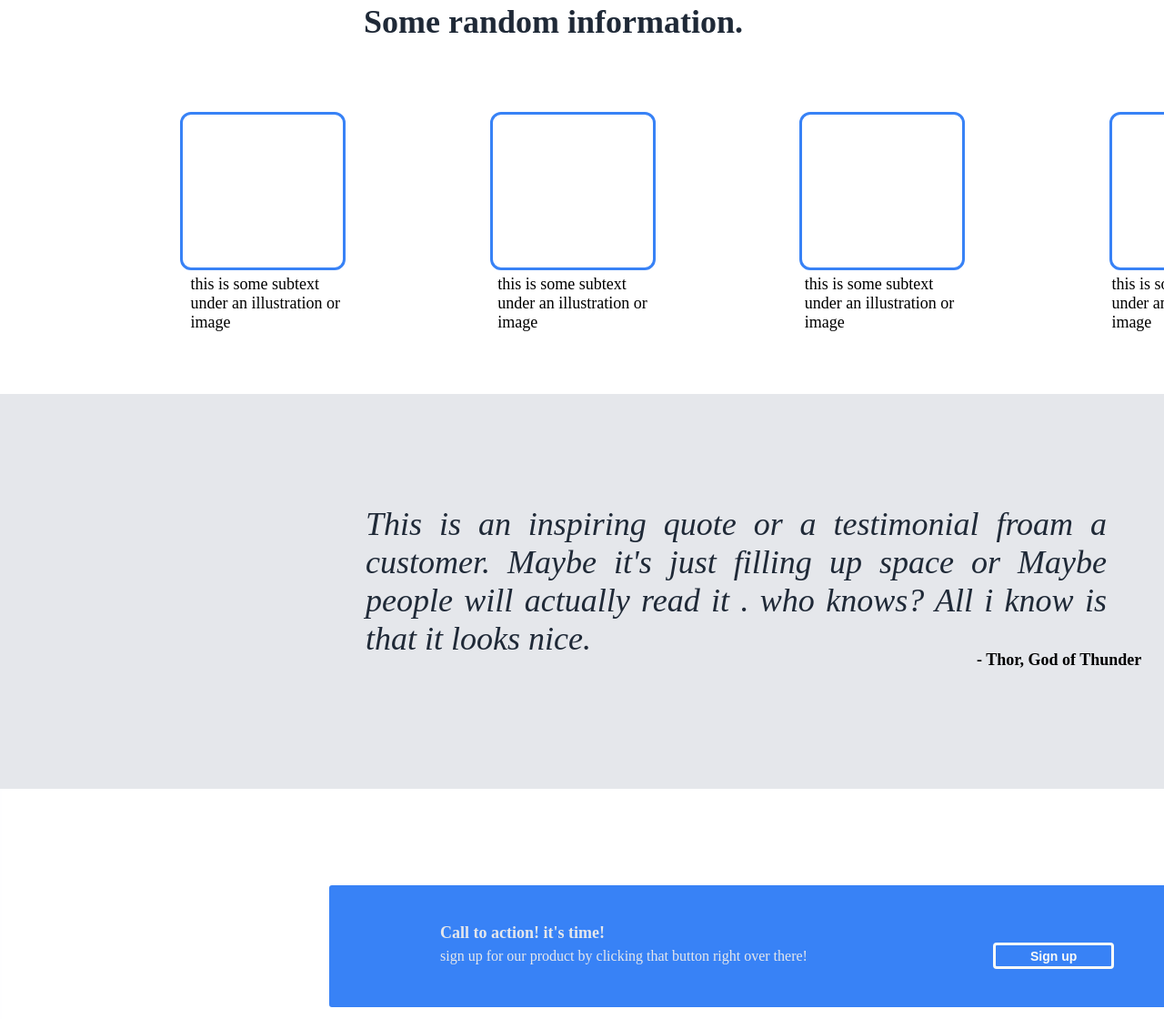
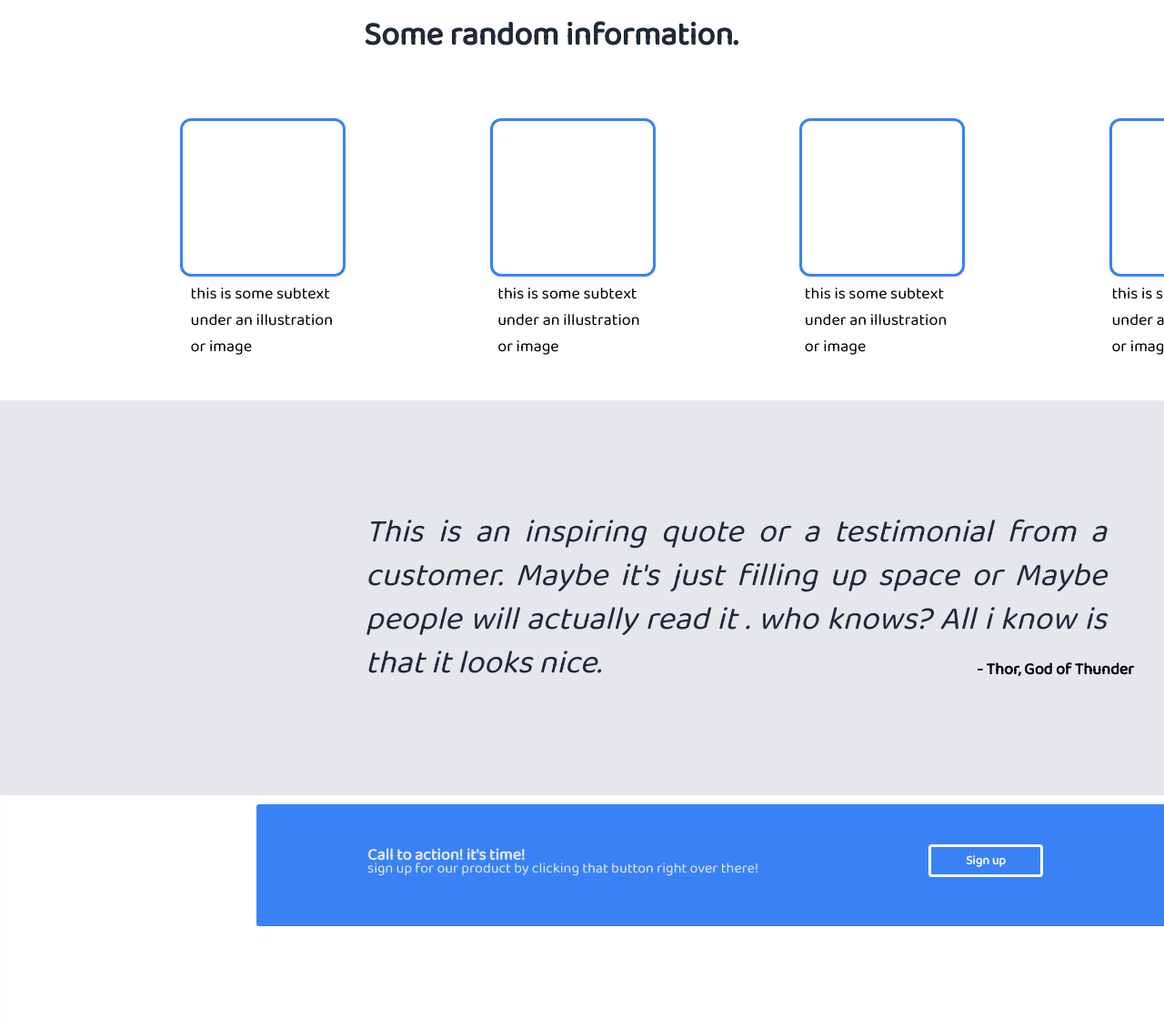
Before and after one commit to AnujAgrawall/landing-page, a plain HTML site: page index.html in a window 1280 px wide. Shown: the part 572-1692 px from the top of the page at 91% size. Drawn offline with Linux system fonts and the light colour scheme.

Commit message:
fixed some typos added a file style.css to organise thigs added a font family organised code a little betterEverything up-to-date

```diff
--- a/index.html
+++ b/index.html
@@ -1,248 +1,56 @@
 <!DOCTYPE html>
 <html lang="en">
+
 <head>
     <meta charset="UTF-8">
     <meta http-equiv="X-UA-Compatible" content="IE=edge">
     <meta name="viewport" content="width=device-width, initial-scale=1.0">
+    <link rel="preconnect" href="https://fonts.googleapis.com">
+    <link rel="preconnect" href="https://fonts.gstatic.com" crossorigin>
+    <link href="https://fonts.googleapis.com/css2?family=Baloo+Bhai+2&display=swap" rel="stylesheet">
+    <link rel="stylesheet" href="style.css">
     <title>Landing-Page</title>
-    <style>
-        *{
-            padding: 0;margin: 0;
-        }
-        .navbar{
-            height: 60vh;
-            width: 142vh;
-            padding: 3vh 30vh;
-            background-color: #1f2937;
-            /* color: aliceblue; */
-            /* border: 2px solid rgb(255, 255, 255); */
-        }
-        .one{
-            height: 17vh;
-            width: 18vh;
-            /* border: 2px solid rgb(255, 255, 255); */
-            font-size: 24px;
-            color: #f9faf8;
-        }
-          h3 {
-            height: 14vh;
-            width: 42vh;
-            font-size: 48px;
-            font-weight: bolder;
-            color: #f9faf8;
-            /* border: 2px solid rgb(255, 255, 255); */
-        }
-        #three{
-            height: 9vh;
-            width: 52vh;
-            font-size: 18px;
-            color: #e5e7eb;
-            text-align: justify;
-            /* border: 2px solid rgb(255, 255, 255); */
-        }
-       li{height: 3vh;
-            width: 27vh;
-            float: right;
-            color: #e5e7eb;
-            position: relative;
-            bottom: 43vh;
-            left: 13vh;
-            font-size: 18px;
-            list-style: none;
-            /* border: 2px solid rgb(255, 255, 255); */
-       }
+</head>
 
-        #five{
-            background-color: rgb(87, 88, 102);
-            text-align: center;
-            padding-top: 12vh;
-            height: 14vh;
-            width: 60vh;
-            float: right;
-            position: relative;
-           left: 55vh;
-           bottom: 24vh;
-           font-size: 18px;
-           color: #e5e7eb;
-           /* border: 2px solid rgb(255, 255, 255); */
-        }
-        a{
-            color: #e5e7eb;
-            text-decoration: none;
-        }
-        #four{
-            background-color: #3882f6; /* Green */
-            border: none;
-            color: #f9faf8;
-            text-align: center;
-            text-decoration: none;
-            display: inline-block;
-            font-size: 14px;
-            padding: 3.5px 42px;
-            cursor: pointer;
-            border-radius: 4px;
-            font-weight: bold;
-        }
-        .container{
-            display: flex;
-            /* border: 2px solid rgb(35, 96, 209); */
-            height: 430px;
-            width: 100%;
-            /* padding: 0px 50px; */
-            flex-direction: column;
-            /* align-items: center; */
-            /* justify-content: end; */
-        }
-        .random{
-            /* margin-left: 200px; */
-            height:15vh;
-            width: 60vh;
-            /* border: 2px solid rgb(35, 96, 209); */
-            font-size: 36px;
-            font-weight: bolder;
-            color: #1f2937;
-            align-self:center;
-        }
-        .two{
-            border: 3px solid #3882f6;
-            border-radius: 12px;
-            height: 21vh;
-            width: 22vh;
-            align-self: center;
-
-            /* flex-direction: row; */
-        }
-        .three{
-            margin-top: 5px;
-            /* border: 2px solid #3882f6; */
-            height: 16vh;
-            width: 21vh;
-            align-self: center;
-            font-size: 18px;
-        }
-       .pc,  .cp{
-            margin-left: 5vh;
-            width: 190vh;
-            /* border: 2px solid #3882f6; */
-            display: flex;
-            justify-content: space-evenly;
-        }
-        .z{
-            border: 2px solid #e5e7eb;
-            height: 430px;
-            width: 100%;
-            background-color: #e5e7eb;
-        }
-        .info{
-            margin-top: 15vh;
-            margin-left: 50vh;
-            /* border: 2px solid rgb(35, 96, 209); */
-            height: 160px;
-            width: 815px;
-            font-size: 36px;
-            color: #1f2937;
-            font-weight:100;
-            font-style: italic;
-            text-align: justify;
-            background-color: #e5e7eb;
-        }
-        .thor{
-            margin-left: 134vh;
-            width: 25vh;
-            /* border: 2px solid rgb(35, 96, 209); */
-            font-size: 18px;
-            font-weight: bold;
-        }
-        .call{
-            border: 2px solid #fefeff;
-            height: 40vh;
-            width: 100%;
-        }
-        .some{
-            margin-top: 13vh;
-            margin-left: 45vh;
-            border: 2px solid #3882f6;
-            height: 130px;
-            width: 1015px;
-            background-color: #3882f6;
-            border-radius: 3px;
-        }
-        .action{
-            font-size: 18px;
-            font-weight: bold;
-            /* border: 2px solid #101011; */
-            width: 30vh;
-            margin-left: 15vh;
-            margin-top: 5vh;
-            color: #e5e7eb;
-        }
-        .quote{
-            margin-left: 15vh;
-            /* font-size: 18px; */
-            /* font-weight: bold; */
-            /* border: 2px solid #101011; */
-            width: 100vh;
-            color: #e5e7eb;
-        }
-        .button{
-            margin-left: 25vh;
-            background-color: #3882f6; /* Green */
-            border: solid #f9faf8;
-            color: #f9faf8;
-            text-align: center;
-            text-decoration: none;
-            display: inline-block;
-            font-size: 14px;
-            padding: 3.5px 38px;
-            cursor: pointer;
-            border-radius: 4px;
-            font-weight: bold;
-        }
-        footer{
-            border: 2px solid #1f2937;
-            height: 80px;
-            width: 100%;
-            text-align: center;
-            padding-top: 9vh;
-            font-size: 18px;
-            color: #e5e7eb;
-            background-color:#1f2937;
-        }
-
-    </style>
-</head>
 <body>
     <header class="navbar">
         <div class="left">
             <h4 class="one">Header Logo</h4>
-            <p id="two"><h3>This Website is awesome</h3></p>
+            <p id="two">
+            <h3>This Website is awesome</h3>
+            </p>
             <p id="three">This website has some subtext that goes here under the
                 main title. it's a smaller font and the color is lower constrast
             </p>
-            <a href="https://www.youtube.com/watch?v=pRpeEdMmmQ0&t=61s"target="_blank" ><button id="four">Sign up</button></a>
+            <a href="https://www.youtube.com/watch?v=pRpeEdMmmQ0&t=61s" target="_blank"><button id="four">Sign
+                    up</button></a>
         </div>
         <div class="right">
             <ul>
-                <li><a href="https://www.youtube.com/watch?v=JhckVlgYZJE"target="_blank">header link three</a></li>
-                <li><a href="https://youtu.be/G0x6DJ9eVsM?t=154"target="_blank">header link two</a></li>
-                <li><a href="https://youtu.be/f1N5lZw7e78?t=5"target="_blank">headre link one</a></li>
+                <li><a href="https://www.youtube.com/watch?v=JhckVlgYZJE" target="_blank">header link three</a></li>
+                <li><a href="https://youtu.be/G0x6DJ9eVsM?t=154" target="_blank">header link two</a></li>
+                <li><a href="https://youtu.be/f1N5lZw7e78?t=5" target="_blank">header link one</a></li>
             </ul>
             <p id="five">this is a placeholder for an image</p>
         </div>
     </header>
     <div class="container">
         <div class="random">Some random information.</div>
-   <div class="cp"> <div class="two"></div>
+        <div class="cp">
             <div class="two"></div>
             <div class="two"></div>
-   <div class="two"></div></div>
-    <div class="pc"><div class="three">this is some subtext under an illustration or image</div>
+            <div class="two"></div>
+            <div class="two"></div>
+        </div>
+        <div class="pc">
             <div class="three">this is some subtext under an illustration or image</div>
             <div class="three">this is some subtext under an illustration or image</div>
-    <div class="three">this is some subtext under an illustration or image</div></div>
+            <div class="three">this is some subtext under an illustration or image</div>
+            <div class="three">this is some subtext under an illustration or image</div>
+        </div>
     </div>
     <div class="z">
-    <div class="info">This is an inspiring quote or a testimonial froam a
+        <div class="info">This is an inspiring quote or a testimonial from a
             customer. Maybe it's just filling up space or Maybe people
             will actually read it . who knows? All i know
             is that it looks nice.
@@ -252,9 +60,12 @@
     <div class="call">
         <div class="some">
             <div class="action">Call to action! it's time!</div>
-   <dive class="quote">sign up for our product by clicking that button right over there!</dive>
-   <a href="https://www.youtube.com/watch?v=QhMO5SSmiaA&t=94s" target="_blank"><button class="button">Sign up</button></div></a>
+            <div class="quote">sign up for our product by clicking that button right over there!</div>
+            <a href="https://www.youtube.com/watch?v=QhMO5SSmiaA&t=94s" target="_blank"><button class="button">Sign
+                    up</button>
+        </div></a>
     </div>
     <footer>Copyright &copy;<a href="https://www.theodinproject.com/dashboard"> The Odin Project 2022</a></footer>
 </body>
+
 </html>
--- /dev/null
+++ b/style.css
@@ -0,0 +1,236 @@
+* {
+    padding: 0;
+    margin: 0;
+    font-family: 'Baloo Bhai 2', cursive;
+}
+.navbar {
+    height: 60vh;
+    width: 142vh;
+    padding: 3vh 30vh;
+    background-color: #1f2937;
+    /* color: aliceblue; */
+    /* border: 2px solid rgb(255, 255, 255); */
+}
+
+.one {
+    height: 17vh;
+    width: 18vh;
+    /* border: 2px solid rgb(255, 255, 255); */
+    font-size: 24px;
+    color: #f9faf8;
+}
+
+h3 {
+    height: 12vh;
+    width: 42vh;
+    font-size: 48px;
+    font-weight: bolder;
+    color: #f9faf8;
+    /* border: 2px solid rgb(255, 255, 255); */
+    line-height: 6vh;
+}
+
+#three {
+    height: 11vh;
+    width: 56vh;
+    font-size: 18px;
+    color: #e5e7eb;
+    text-align: justify;
+    line-height: 3.5vh;
+    /* border: 2px solid rgb(255, 255, 255); */
+}
+
+li {
+    height: 3vh;
+    width: 27vh;
+    float: right;
+    color: #e5e7eb;
+    position: relative;
+    bottom: 43vh;
+    left: 13vh;
+    font-size: 18px;
+    list-style: none;
+    /* border: 2px solid rgb(255, 255, 255); */
+}
+
+#five {
+    background-color: rgb(87, 88, 102);
+    text-align: center;
+    padding-top: 12vh;
+    height: 14vh;
+    width: 60vh;
+    float: right;
+    position: relative;
+    left: 65vh;
+    bottom: 27vh;
+    font-size: 18px;
+    color: #e5e7eb;
+    /* border: 2px solid rgb(255, 255, 255); */
+}
+
+a {
+    color: #e5e7eb;
+    text-decoration: none;
+}
+
+#four {
+    background-color: #3882f6;
+    /* Green */
+    border: none;
+    color: #f9faf8;
+    text-align: center;
+    text-decoration: none;
+    display: inline-block;
+    font-size: 14px;
+    padding: 3.5px 42px;
+    cursor: pointer;
+    border-radius: 4px;
+    font-weight: bold;
+}
+
+.container {
+    display: flex;
+    /* border: 2px solid rgb(35, 96, 209); */
+    height: 430px;
+    width: 100%;
+    /* padding: 0px 50px; */
+    flex-direction: column;
+    /* align-items: center; */
+    /* justify-content: end; */
+}
+
+.random {
+    /* margin-left: 200px; */
+    height: 15vh;
+    width: 60vh;
+    /* border: 2px solid rgb(35, 96, 209); */
+    font-size: 36px;
+    font-weight: bolder;
+    color: #1f2937;
+    align-self: center;
+}
+
+.two {
+    border: 3px solid #3882f6;
+    border-radius: 12px;
+    height: 21vh;
+    width: 22vh;
+    align-self: center;
+
+    /* flex-direction: row; */
+}
+
+.three {
+    margin-top: 5px;
+    /* border: 2px solid #3882f6; */
+    height: 16vh;
+    width: 21vh;
+    align-self: center;
+    font-size: 18px;
+}
+
+.pc,
+.cp {
+    margin-left: 5vh;
+    width: 190vh;
+    /* border: 2px solid #3882f6; */
+    display: flex;
+    justify-content: space-evenly;
+}
+
+.z {
+    border: 2px solid #e5e7eb;
+    height: 430px;
+    width: 100%;
+    background-color: #e5e7eb;
+}
+
+.info {
+    margin-top: 15vh;
+    margin-left: 50vh;
+    /* border: 2px solid rgb(35, 96, 209); */
+    height: 160px;
+    width: 815px;
+    font-size: 36px;
+    color: #1f2937;
+    font-weight: 100;
+    font-style: italic;
+    text-align: justify;
+    background-color: #e5e7eb;
+    line-height: 6vh;
+}
+
+.thor {
+    margin-left: 134vh;
+    width: 25vh;
+    /* border: 2px solid rgb(35, 96, 209); */
+    font-size: 18px;
+    font-weight: bold;
+}
+
+.call {
+    border: 2px solid #fefeff;
+    height: 60vh;
+    width: 100%;
+}
+
+.some {
+    margin-top: 1vh;
+    margin-left: 35vh;
+    border: 2px solid #3882f6;
+    height: 130px;
+    width: 1015px;
+    background-color: #3882f6;
+    border-radius: 3px;
+}
+
+.action {
+    font-size: 18px;
+    font-weight: bold;
+    /* border: 2px solid #101011; */
+    width: 30vh;
+    margin-left: 15vh;
+    margin-top: 5vh;
+    color: #e5e7eb;
+    height: 2vh;
+}
+
+.quote {
+    margin-left: 15vh;
+    /* font-size: 18px; */
+    /* font-weight: bold; */
+    /* border: 2px solid #101011; */
+    width: 100vh;
+    color: #e5e7eb;
+}
+
+.button {
+    /* margin-left: 25vh; */
+    background-color: #3882f6;
+    /* Green */
+    border: solid #f9faf8;
+    color: #f9faf8;
+    text-align: center;
+    text-decoration: none;
+    display: inline-block;
+    font-size: 14px;
+    padding: 3.5px 38px;
+    cursor: pointer;
+    border-radius: 4px;
+    font-weight: bold;
+    float: right;
+    position: relative;
+    right: 19vh;
+    bottom: 5vh;
+}
+
+footer {
+    border: 2px solid #1f2937;
+    height: 80px;
+    width: 100%;
+    text-align: center;
+    padding-top: 9vh;
+    font-size: 18px;
+    color: #e5e7eb;
+    background-color: #1f2937;
+}
```
Lines whose indentation alone changed are shown as unchanged.
